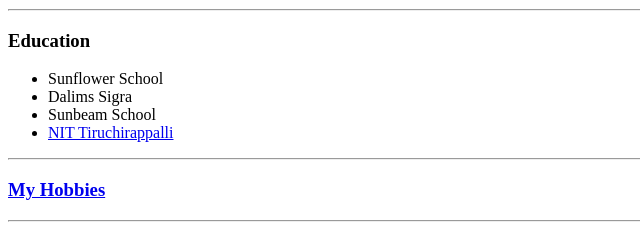
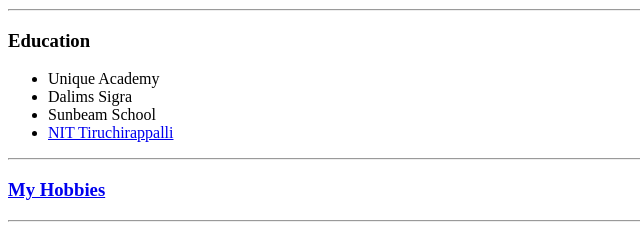
Before and after one commit to vaibhavmehrotraa/cv, a plain HTML site: page index.html in a window 1280 px wide. Shown: the part 353-593 px from the top of the page, 0-640 px from the left. Drawn offline with Linux system fonts and the light colour scheme.

Commit message:
Corrected name of first school

```diff
--- a/index.html
+++ b/index.html
@@ -23,7 +23,7 @@
   <hr>
   <h3>Education</h3>
   <ul type = 'disc'>
-    <li>Sunflower School</li>
+    <li>Unique Academy</li>
     <li>Dalims Sigra</li>
     <li>Sunbeam School</li>
     <li><a href = 'https://nitt.edu/'>NIT Tiruchirappalli</a></li>
```
